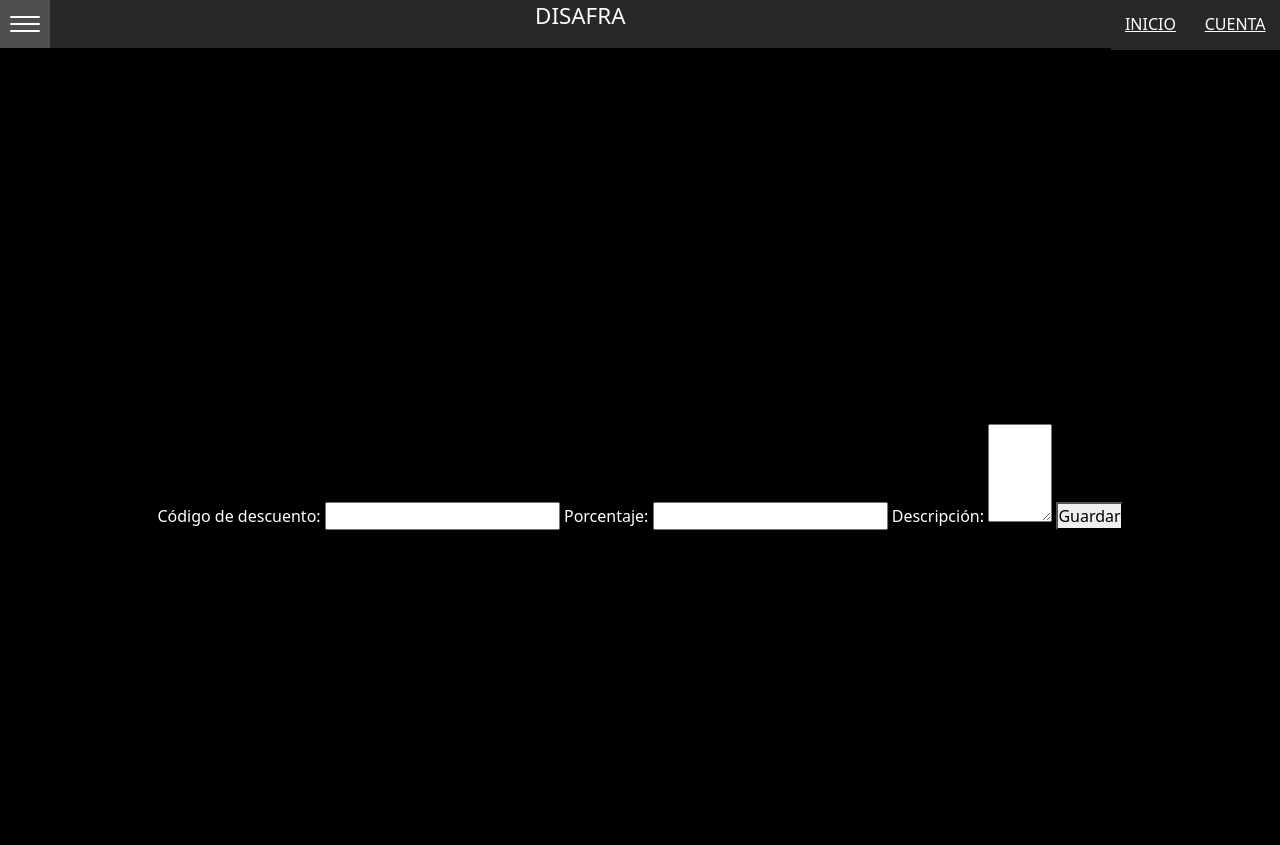
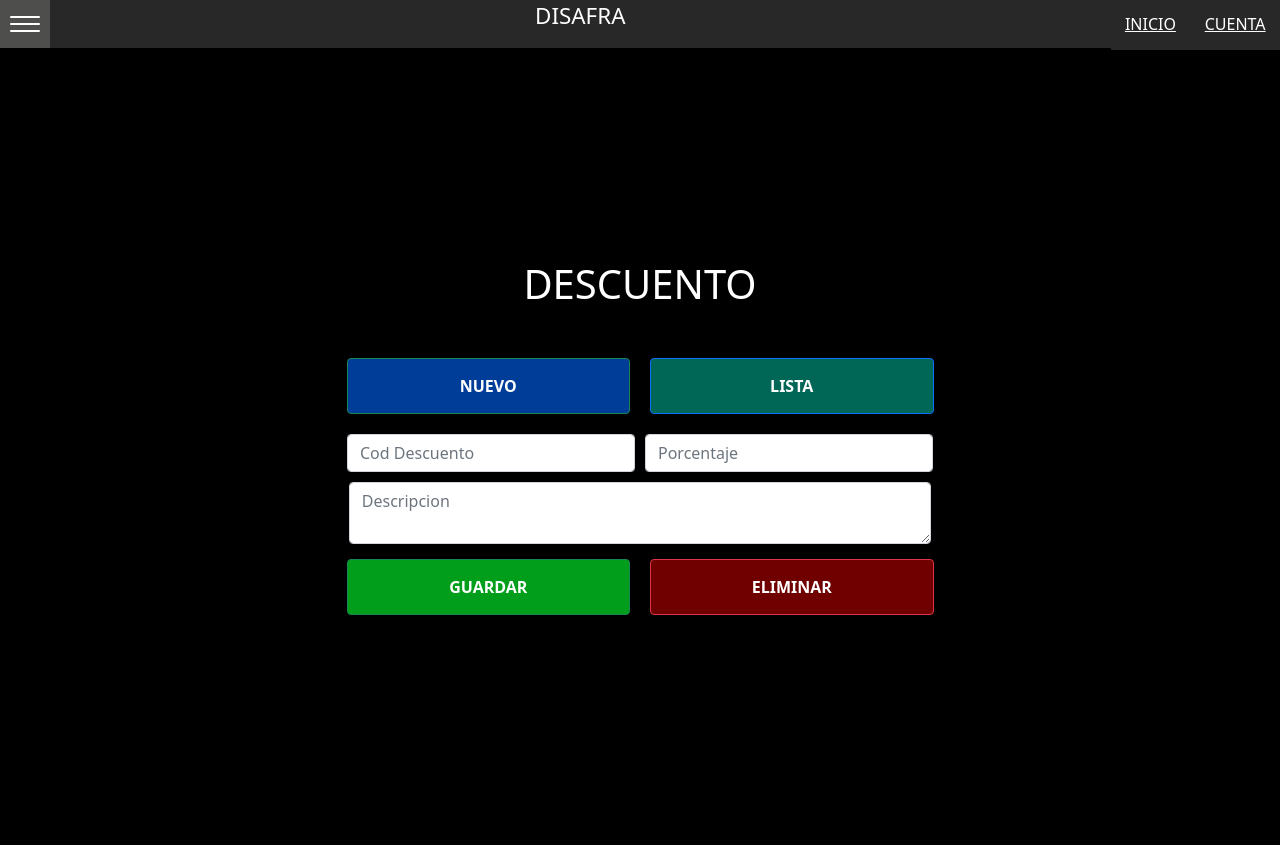
Before and after one commit to amner-py/disafra, a Django app: page /descuento/ in a window 1280 px wide. Run offline with Django 3.2, Linux system fonts and the light colour scheme.

Commit message:
Descuento CSS arreglado

```diff
--- a/app/core/descuento/templates/form_descuento.html
+++ b/app/core/descuento/templates/form_descuento.html
@@ -1,15 +1,26 @@
 {% extends 'base.html' %}
 {% block title %} Descuento-Formulario{% endblock title %}
 {% block content %}
-<div style="margin-top: 4rem;">
-    <form>
-        <label for="cod_descuento">Código de descuento:</label>
-        <input type="text" id="cod_descuento">
-        <label for="porcentaje_descuento">Porcentaje:</label>
-        <input type="number" id="nombre_categoria">
-        <label for="descripcion_categoria">Descripción:</label>
-        <textarea id="descripcion_categoria" rows="4" cols="5"></textarea>
-        <button>Guardar</button>
+
+<div class="bloque">
+    <h1>Descuento</h1>
+    <div class="opciones">
+        <button id="nuevo" type="submit" class="btn btn-success">Nuevo</button>
+        <button id="listar" type="submit" class="btn btn-primary">Lista</button>
+    </div>
+    <form class="formulario">
+        <div>
+            <input type="number" class="form-control" id="cod_descuento" placeholder="Cod Descuento">
+        </div>
+        <div>
+            <input type="text" class="form-control" id="nombre_categoria" placeholder="Porcentaje">
+        </div>
+
+        <textarea class="form-control" id="descripcion_categoria" placeholder="Descripcion"></textarea>
+        <div id="opciones2">
+            <button id="guardar" type="submit" class="btn btn-success">Guardar</button>
+            <button id="eliminar" type="submit" class="btn btn-danger">Eliminar</button>
+        </div>
     </form>
 </div>
 {% endblock content %}
```
